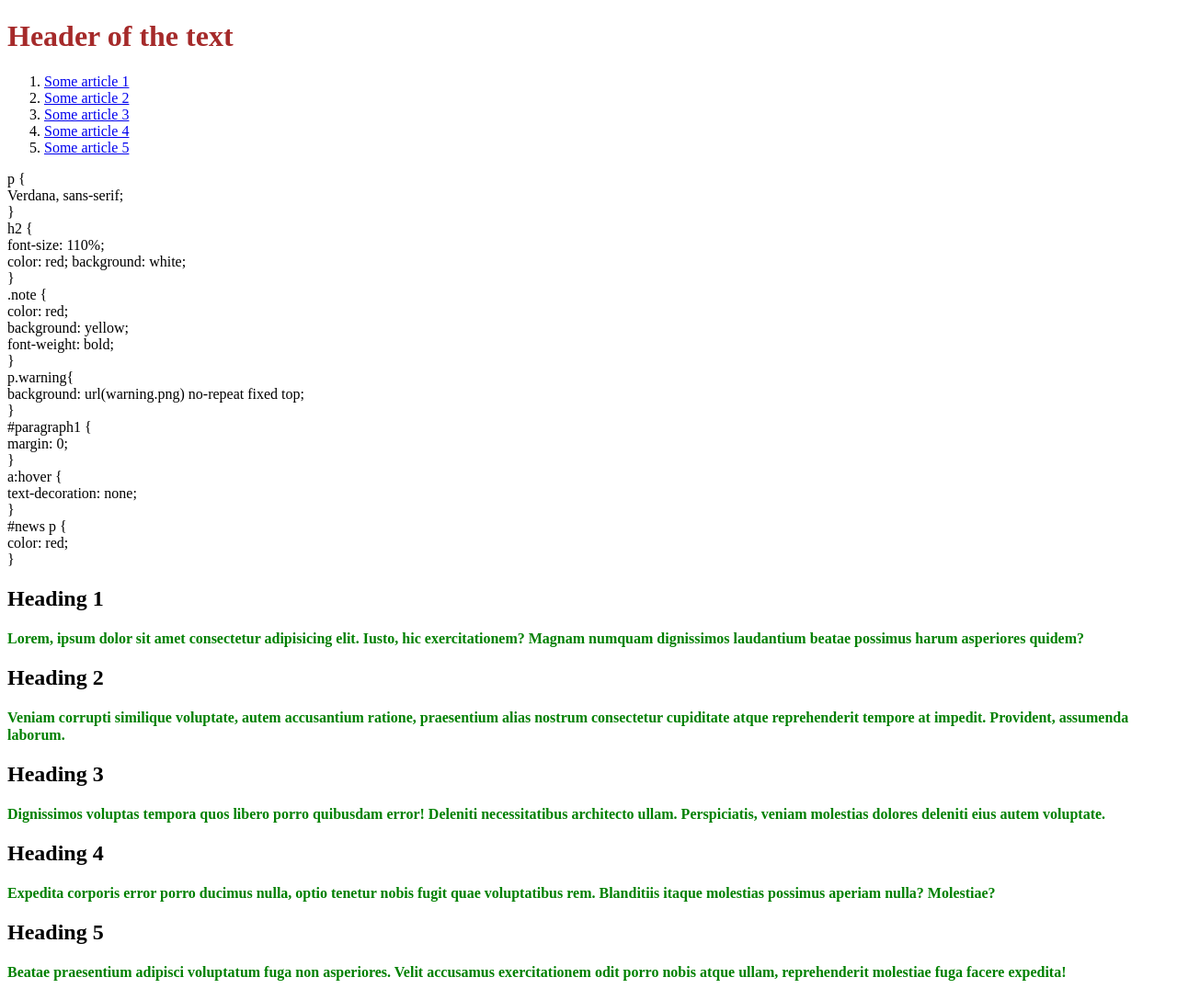
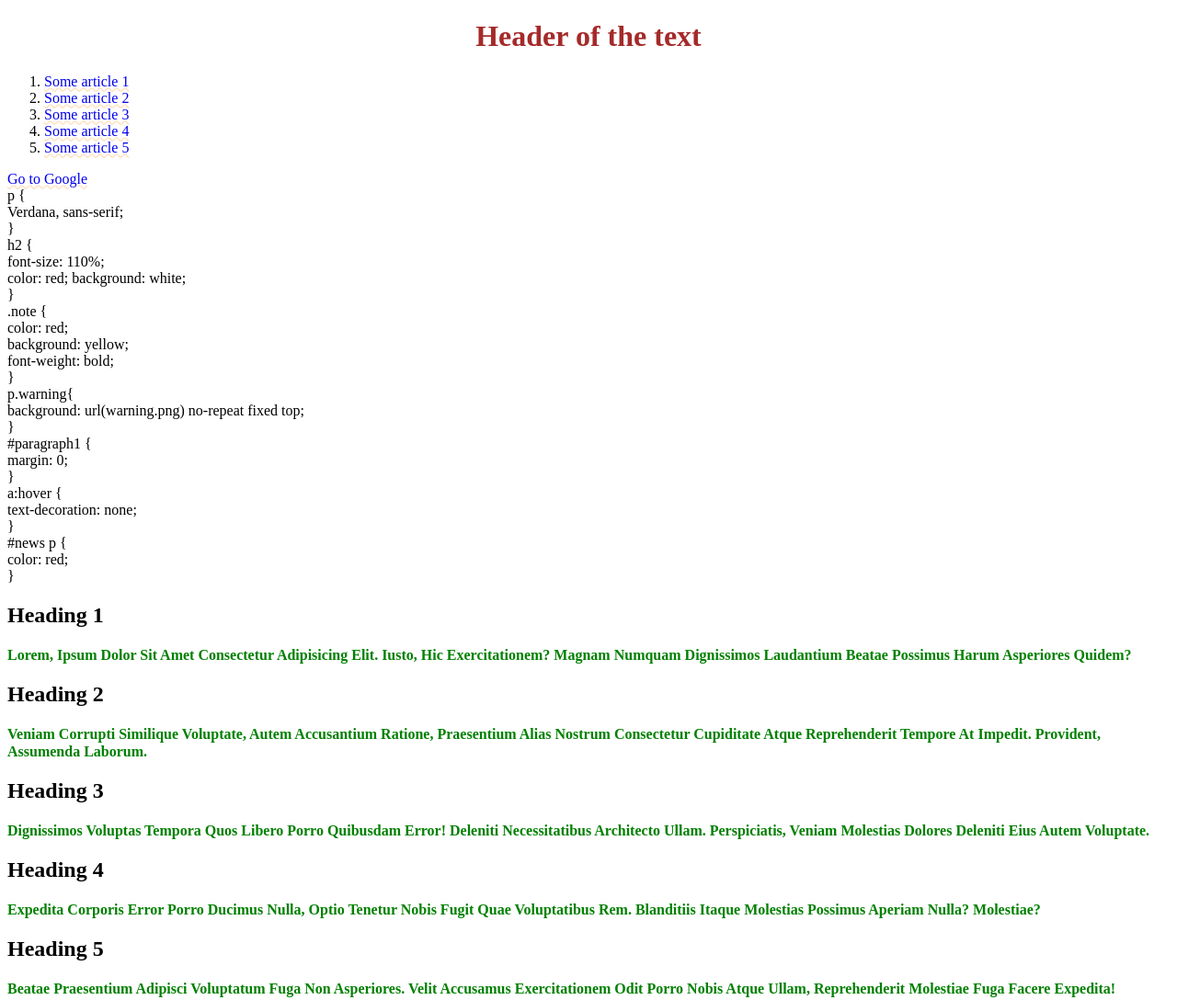
Before and after one commit to Olexandr-Kovalenko-24/First-example-in-HTML-CSS, a plain HTML site: page second.html in a window 1280 px wide. Shown: the whole page at 92% size. Drawn offline with Linux system fonts and the light colour scheme.

Commit message:
text.decoration

```diff
--- a/second.html
+++ b/second.html
@@ -58,6 +58,7 @@
             </ol>
         </nav>
         <article>
+            <a href="http/google.com">Go to Google</a> <br>
             p { <br>
                 <span> Verdana, sans-serif;</span> <br>
             } <br>
--- a/style.css
+++ b/style.css
@@ -1,8 +1,15 @@
 h1 {
     color: brown;
+    text-align: center;
 }
 p {
     color: aquamarine;
     font-size: 24 px;
     line-height: 1.2em;
+    text-transform: capitalize;
 }
+a {
+    text-decoration-color: bisque;
+    text-decoration-line: underline;
+    text-decoration-style: wavy;
+}
```
